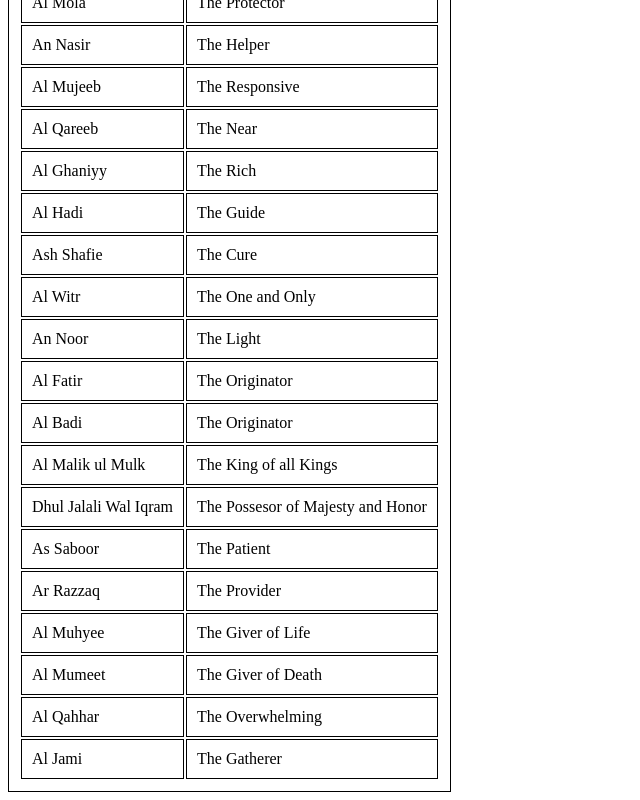
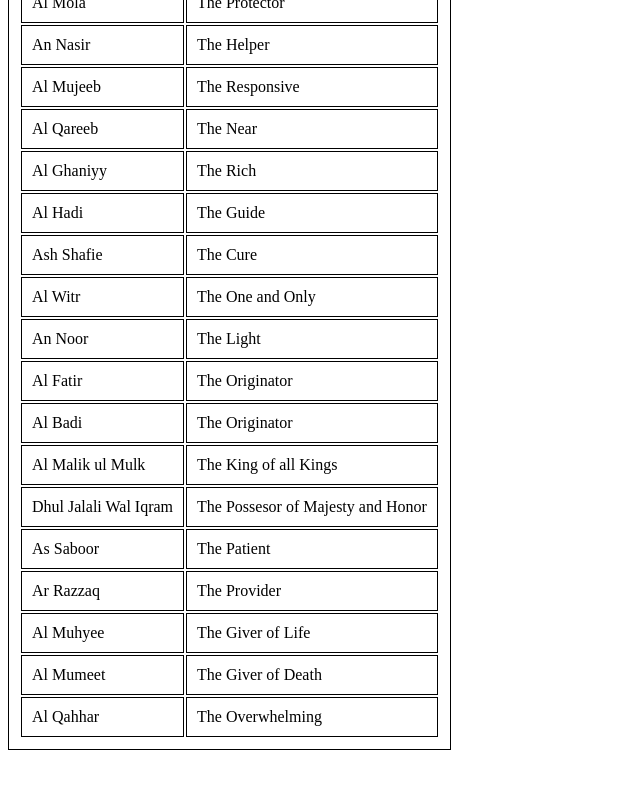
Before and after one commit to asad-khilji/Names-of-Allah, a plain HTML site: page index.html in a window 1280 px wide. Shown: the part 3890-4690 px from the top of the page, without its empty margins (0-640 px from the left). After the commit the page ends 4648 px from the top, so only its background shows below. Drawn offline with Linux system fonts and the light colour scheme.

Commit message:
Update index.html

```diff
--- a/index.html
+++ b/index.html
@@ -443,10 +443,6 @@
             <td>Al Qahhar</td>
             <td>The Overwhelming</td>
         </tr>
-        <tr>
-            <td>Al Jami</td>
-            <td>The Gatherer</td>
-        </tr>
     </table>
 
 </body>
```
